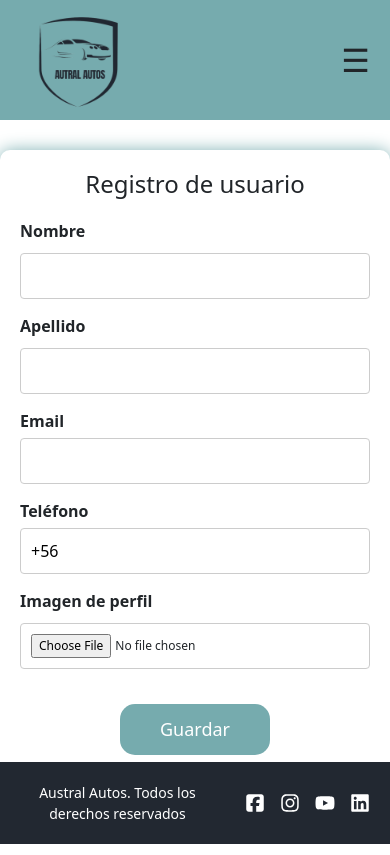
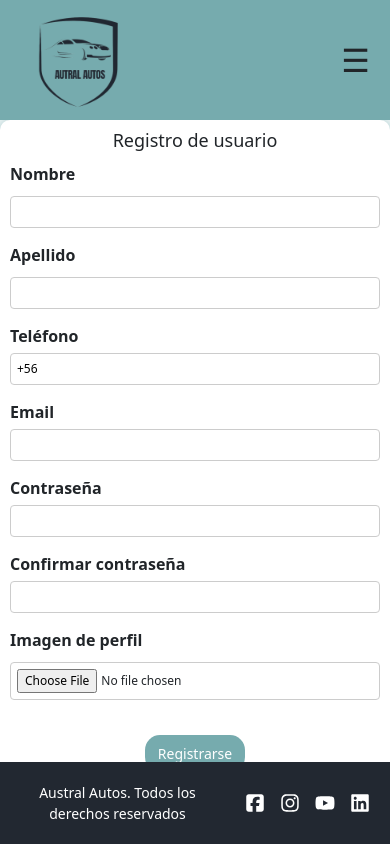
Before and after one commit to jhonnyquevedo/prueba_proyecto, a React (Vite) app in the folder frontend/: page /registro in a window 390 px wide. Built offline with nearby package versions, Linux system fonts and the light colour scheme.

Commit message:
agregando input de contraseña y validaciones

```diff
--- a/frontend/src/views/Registro/Registro.css
+++ b/frontend/src/views/Registro/Registro.css
@@ -39,7 +39,9 @@
   .input-registro[type="text"],
   .input-registro[type="email"],
   .input-registro[type="tel"],
-  .input-registrot[type="file"] {
+  .input-registro[type="file"],
+  .input-registro[type="password"]
+  {
     width: 100%;
     padding: 10px;
     border: 1px solid #ccc;
@@ -72,64 +74,71 @@
     background-color: #31363F;
   }
 
-
+.error{
+  font-size: 20px;
+  color: red;
+}
 
 @media (max-width: 768px) {
-    .contenedor-editar-perfil {
+  .contenedor-registro {
+    margin: 10px auto;
     padding: 15px;
+    margin-top: 30px;
   }
 
-    .contenedor-editar-perfil h1 {
-        font-size: 22px;
+  .titulo-registro {
+    font-size: 20px;
+    margin-bottom: 15px;
   }
 
-    .campo {
-        margin-bottom: 10px;
+  .boton-guardar-registro {
+    padding: 10px 15px;
+    font-size: 16px;
+    width: 130px;
   }
 
-    input[type="text"],
-    input[type="email"],
-    input[type="tel"],
-    input[type="file"] {
+  .input-registro[type="text"],
+  .input-registro[type="email"],
+  .input-registro[type="tel"],
+  .input-registro[type="file"],
+  .input-registro[type="password"] {
+    padding: 8px;
     font-size: 14px;
   }
 
-    .imagen-perfil {
-        height: 150px;
-    }
-
-    .boton-guardar {
+  .error {
     font-size: 16px;
-        padding: 10px 15px;
   }
 }
 
 @media (max-width: 480px) {
-    .contenedor-editar-perfil {
+  .contenedor-registro {
+    margin: 5px auto;
     padding: 10px;
+    margin-top: 20px;
   }
 
-    .contenedor-editar-perfil h1 {
-        font-size: 20px;
+  .titulo-registro {
+    font-size: 18px;
+    margin-bottom: 10px;
   }
 
-    .campo {
-        margin-bottom: 8px;
+  .boton-guardar-registro {
+    padding: 8px 10px;
+    font-size: 14px;
+    width: 100px;
   }
 
-    input[type="text"],
-    input[type="email"],
-    input[type="tel"],
-    input[type="file"] {
+  .input-registro[type="text"],
+  .input-registro[type="email"],
+  .input-registro[type="tel"],
+  .input-registro[type="file"],
+  .input-registro[type="password"] {
+    padding: 6px;
     font-size: 12px;
   }
 
-    .imagen-perfil {
-        height: 120px;
-    }
-
-    .boton-guardar {
+  .error {
     font-size: 14px;
-        padding: 8px 12px;
   }
 }
--- a/frontend/src/views/Registro/Registro.jsx
+++ b/frontend/src/views/Registro/Registro.jsx
@@ -110,7 +110,7 @@ function Registro() {
             name="nombre"
             value={nuevoUsuario.nombre}
             onChange={handleChange}
-            required
+
           />
         </div>
         <div className="campo-registro">
@@ -120,7 +120,18 @@ function Registro() {
             name="apellido"
             value={nuevoUsuario.apellido}
             onChange={handleChange}
-            required
+
+          />
+        </div>
+        <div className="campo-registro">
+          <label className='label-registro'>Teléfono</label>
+          <input className='input-registro'
+            type="tel"
+            name="telefono"
+            value={nuevoUsuario.telefono}
+            onChange={handleChange}
+            title="Debe empezar con +56 seguido de 9 dígitos"
+
           />
         </div>
         <div className="campo-registro">
@@ -130,21 +141,35 @@ function Registro() {
             name="email"
             value={nuevoUsuario.email}
             onChange={handleChange}
-            required
+
           />
         </div>
-        <div className="campo-registro">
-          <label className='label-registro'>Teléfono</label>
+
+        <div className='campo-registro'>
+          <label className='label-registro'> Contraseña</label>
           <input className='input-registro'
-            type="tel"
-            name="telefono"
-            value={nuevoUsuario.telefono}
+            type="password"
+            name='contraseña'
+            value={nuevoUsuario.contraseña}
             onChange={handleChange}
-            pattern="^\+56\s\d{9}$"
-            title="Debe empezar con +56 seguido de 9 dígitos"
-            required
+
           />
+
+
         </div>
+
+        <div className='campo-registro'>
+          <label className='label-registro'>Confirmar contraseña</label>
+          <input className='input-registro'
+            type="password"
+            name='confirmarContraseña'
+            value={nuevoUsuario.confirmarContraseña}
+            onChange={handleChange}
+
+          />
+
+        </div>
+
         <div className="campo-registro">
           <label className='label-registro'>Imagen de perfil</label>
           <input className='input-registro'
@@ -155,10 +180,17 @@ function Registro() {
           {nuevoUsuario.foto && <img src={nuevoUsuario.foto} alt="Imagen de perfil" className="imagen-registro" />}
         </div>
         <div className="boton-registro">
-        <button type="submit" className="boton-guardar-registro">
-          Guardar
+          <button  className="boton-guardar-registro"
+           type="submit"> Registrarse
           </button>
         </div>
+        <div className='mensajeRegistro'>
+          {error.length > 0 && <h3 className="error">{error}</h3>}
+          {succes.length > 0 && <h3 className="succes">{succes}</h3>}
+        </div>
+
+
+
       </form>
     </div>
   )
```
Lines whose indentation alone changed are shown as unchanged.
